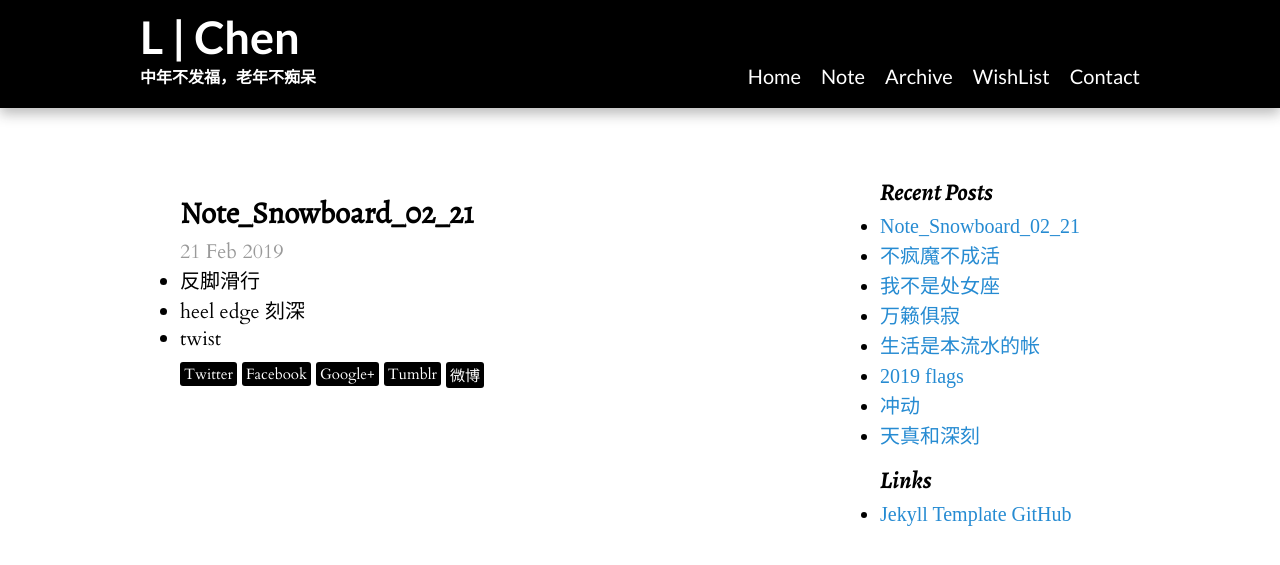
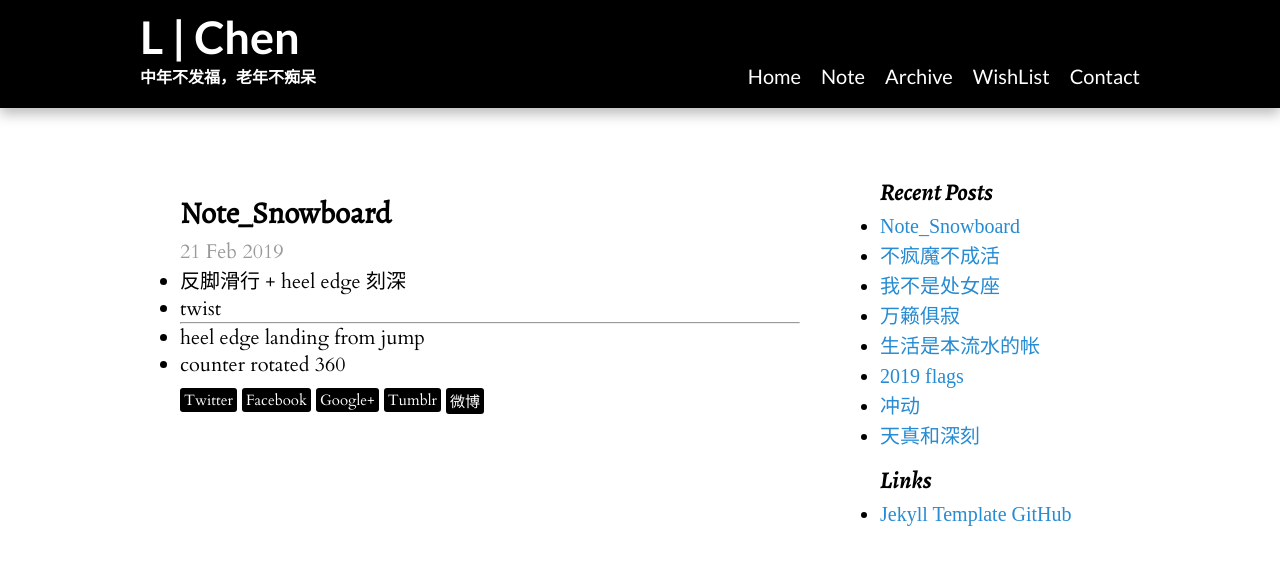
Before and after one commit to runningUnicorn/runningUnicorn.github.io, a Jekyll site: the page built from _posts/2019-02-21-Note_Snowboard_02_21.md, in a window 1280 px wide. Shown: the top 565 px of the page. Built offline with Jekyll 4.4.1, drawn with Linux system fonts in a browser that asks for light colours; some web fonts are replaced.

Commit message:
update_note

```diff
--- a/_posts/2019-02-21-Note_Snowboard_02_21.md
+++ b/_posts/2019-02-21-Note_Snowboard_02_21.md
@@ -1,9 +1,13 @@
 ---
 layout: post
-title: Note_Snowboard_02_21
+title: Note_Snowboard
 category: Note
 ---
 
-- 反脚滑行
-- heel edge 刻深
+- 反脚滑行 + heel edge 刻深
 - twist
+
+--------
+
+- heel edge landing from jump
+- counter rotated 360
```
